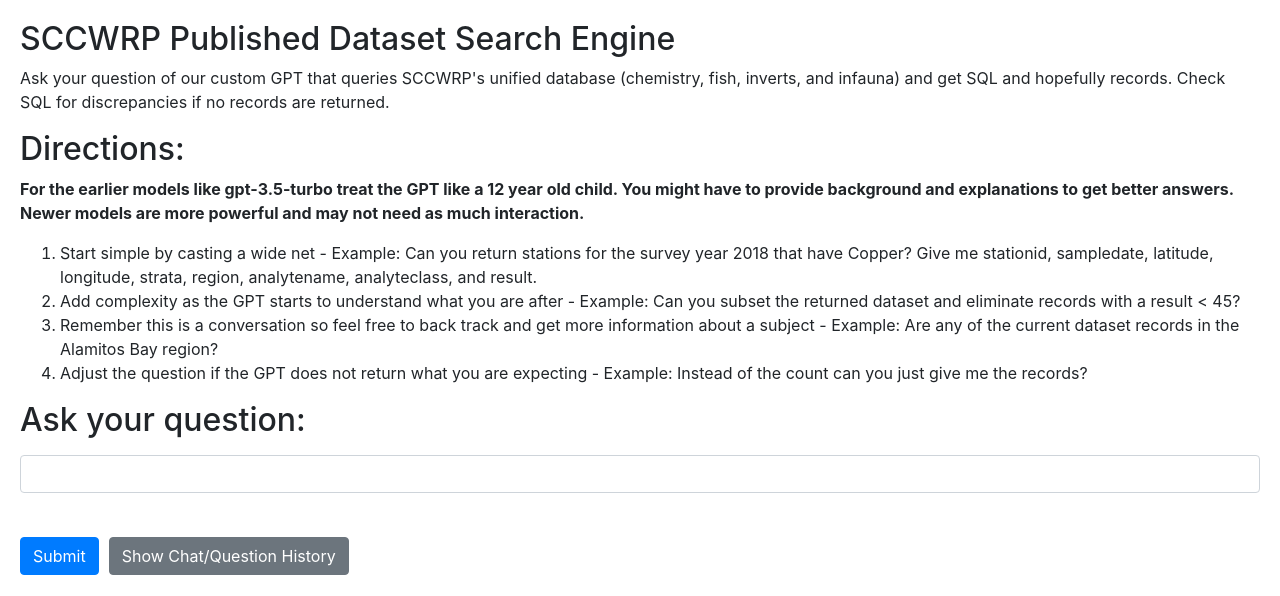
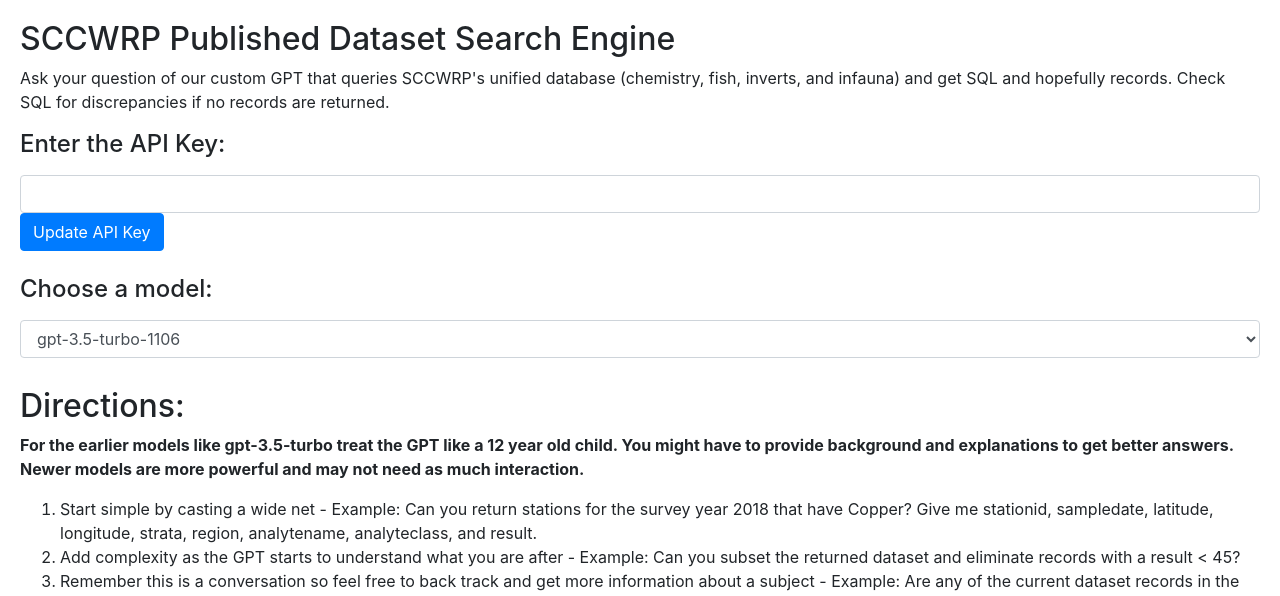
Before and after one commit to SCCWRP/sccwrpGPT, a Python web app: template templates/search.jinja2 in a window 1280 px wide. Shown: the top 596 px of the page. Before the commit the page ends 575 px from the top, so only its background shows below. Run offline with Jinja, Linux system fonts and the light colour scheme; the template is opened without the code that fills it, so the values that code supplies are empty; some libraries are stand-ins or nearby versions.

Commit message:
beginning stages of adding API Key and model selection

```diff
--- a/static/css/main.css
+++ b/static/css/main.css
@@ -96,3 +96,7 @@ body {
     flex-basis: 70%; /* Allocate 70% of the width to prompt */
     text-align: left; /* Align prompt text to the left */
 }
+
+#model-select-container {
+    margin-bottom: 5px;
+}
--- a/static/js/main.js
+++ b/static/js/main.js
@@ -32,11 +32,16 @@ document.addEventListener('DOMContentLoaded', function () {
         }
         if (response.records) {
 
-            var tableHTML = createTableFromJSON(response.records);
-            document.getElementById('records-box').innerHTML = tableHTML;
-            addPagination();
+            let recs = JSON.parse(response.records)
 
-            document.getElementById('records-container').style.display = 'block';
+            if (recs.length > 0) {
+                var tableHTML = createTableFromJSON(recs);
+                document.getElementById('records-box').innerHTML = tableHTML;
+                addPagination();
+                document.getElementById('records-container').style.display = 'block';
+            } else {
+                alert('No records found')
+            }
 
         }
         if (response.message) {
@@ -95,10 +100,10 @@ document.addEventListener('DOMContentLoaded', function () {
         })
             .then(response => response.json())
             .then(data => {
+                console.log("response:")
+                console.log(data);
                 hideModal();
                 displayResponse(data);
-                console.log("response:")
-                console.log(data);
             })
             .catch((error) => {
                 hideModal();
@@ -188,4 +193,48 @@ document.addEventListener('DOMContentLoaded', function () {
 
 
 
+    document.getElementById('api-key-form').addEventListener('submit', function(e){
+        e.preventDefault();
+        fetch('update-api-key', {
+            method: 'POST',
+            headers: {
+                "Content-Type": "application/json"
+            },
+            body: JSON.stringify( { api_key: document.getElementById('api-key').value } )
+        })
+        .then(response => response.json())
+        .then(data => {
+            if (!data.success) {
+                // the server should return a 500 status code so i'm not sure if it would ever reach this point
+                console.error(data.devmessage)
+            }
+            alert(data.message)
+        })
+        .catch((error) => {
+            console.error(error);
+        });
+    })
+
+    document.getElementById('model-select').addEventListener('change', function(e){
+        e.preventDefault();
+        fetch('update-model', {
+            method: 'POST',
+            headers: {
+                "Content-Type": "application/json"
+            },
+            body: JSON.stringify( { model: document.getElementById('model-select').value } )
+        })
+        .then(response => response.json())
+        .then(data => {
+            if (!data.success) {
+                // the server should return a 500 status code so i'm not sure if it would ever reach this point
+                console.error(data.devmessage)
+            }
+            alert(data.message)
+        })
+        .catch((error) => {
+            console.error(error);
+        });
+    })
+
 });
--- a/static/js/pages.js
+++ b/static/js/pages.js
@@ -97,8 +97,7 @@ export function addPagination() {
 }
 
 
-export function createTableFromJSON(jsonDataString) {
-    const jsonData = JSON.parse(jsonDataString)
+export function createTableFromJSON(jsonData) {
     if (jsonData.length === 0) {
         return '<p>No records found.</p>';
     }
--- a/templates/search.jinja2
+++ b/templates/search.jinja2
@@ -14,6 +14,26 @@
         <p>Ask your question of our custom GPT that queries SCCWRP's unified database (chemistry, fish, inverts, and
             infauna) and get SQL and hopefully records. Check SQL for discrepancies if no records are returned.</p>
     </div>
+
+    <form id="api-key-form">
+        <label for="api-key">
+            <h4>Enter the API Key:</h4>
+        </label>
+        <input type="text" id="api-key" name="api-key" class="form-control" size="250">
+        <button class="btn btn-primary" type="submit">Update API Key</button>
+    </form>
+    <br>
+    <div id="model-select-container">
+        <label for="model">
+            <h4>Choose a model:</h4>
+        </label>
+        <select id="model-select" name="model" class="form-control">
+            <option value="gpt-3.5-turbo-1106">gpt-3.5-turbo-1106</option>
+            <option value="gpt-3.5-turbo">gpt-3.5-turbo</option>
+            <option value="gpt-4-1106-preview">gpt-4-1106-preview</option>
+        </select>
+    </div>
+    <br>
     <div id="example-questions">
         <h2>Directions:</h2>
         <p><b>For the earlier models like gpt-3.5-turbo treat the GPT like a 12 year old child. You might have to provide background and explanations to get better answers. Newer models are more powerful and may not need as much interaction.</b>
@@ -25,20 +45,6 @@
          </ol>
          </p>
     </div>
-    <!--
-    <div id="example-questions">
-        <h4>Example questions:</h4>
-        <ul>
-            <li>1. Can you return stations for the survey year 2018 that have Copper?</li>
-            <li>
-                2. What sites have high concentrations of Copper and flatfish? You will need to make a database call to
-                the chemistry and fish databases.
-                Also, flatfish is not a species but rather a number of species. You will need to figure out which
-                species are flatfish.
-            </li>
-        </ul>
-    </div>
-    // -->
 
     <form id="dataForm">
         <label for="question">
```
Also changed, not shown: app.py (+37 -8 lines).
